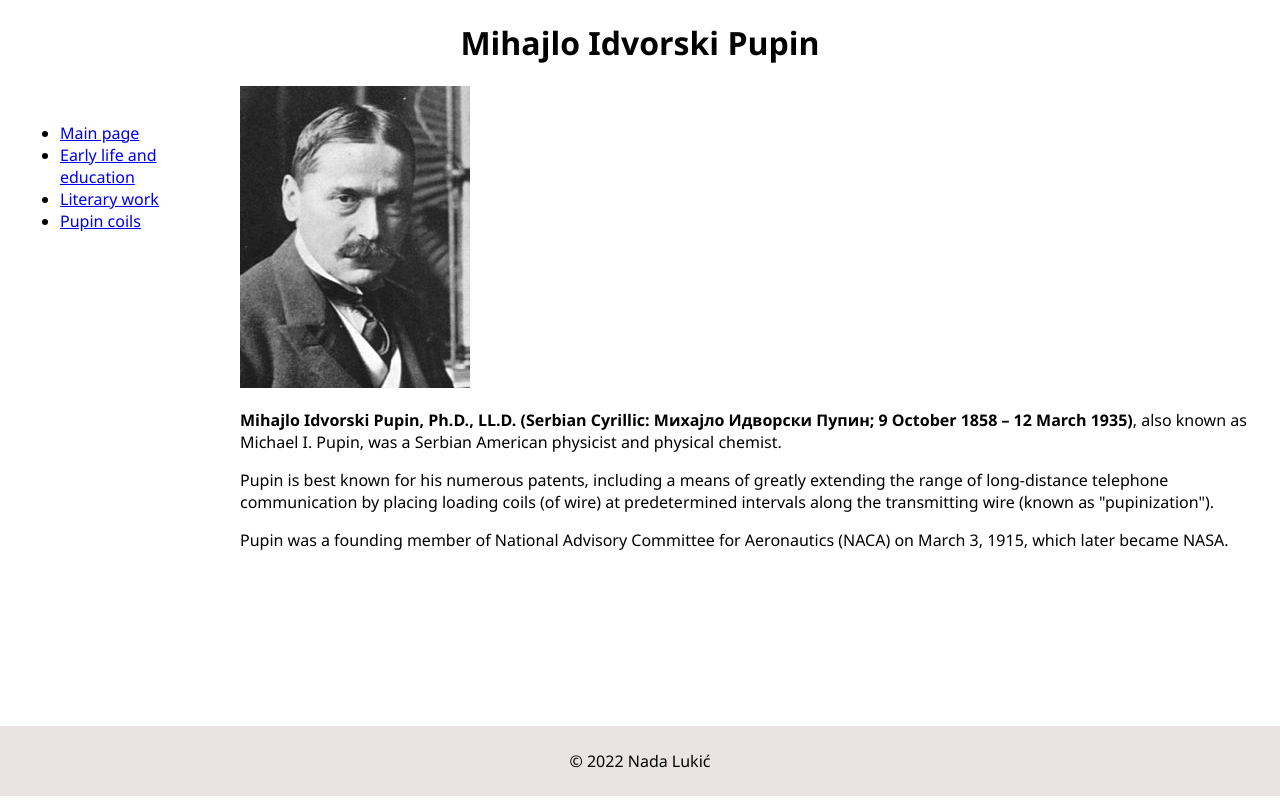
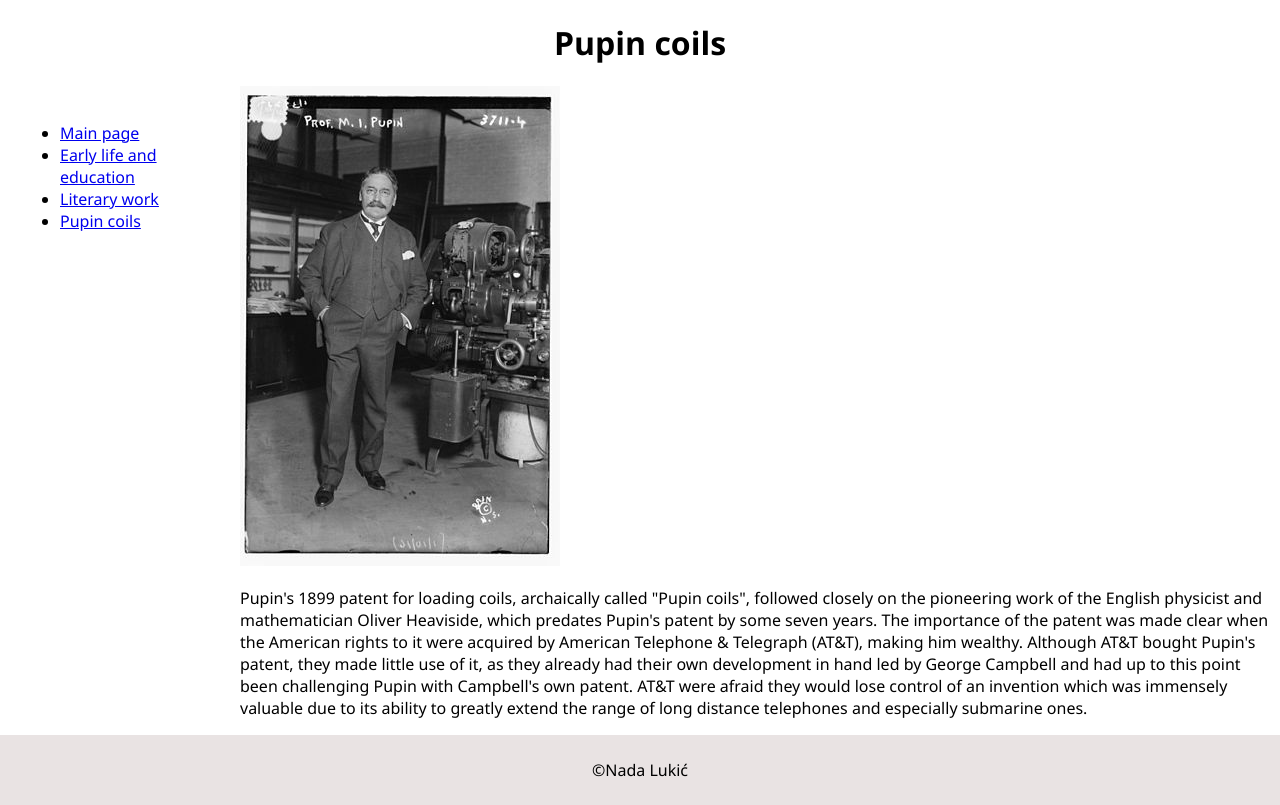
Before and after one commit to nadakl93/Pupin1, a plain HTML site: page index.html in a window 1280 px wide. Drawn offline with Linux system fonts and the light colour scheme.

Commit message:
Add files via upload

```diff
--- a/index.html
+++ b/index.html
@@ -2,37 +2,31 @@
 <html lang="en">
 <head>
     <meta charset="UTF-8">
-    <title>Main page</title>
-
-
+    <title>Pupin coils</title>
     <link rel="stylesheet" href="./style.css">
 </head>
 <body>
-   <header><h1>Mihajlo Idvorski Pupin</h1></header>
+    <header><h1>Pupin coils</h1></header>
 <main>
+
         <section id="content">
 
-        <img src="pupin.jpg" alt="Pupin">
-        <p> <strong>Mihajlo Idvorski Pupin, Ph.D., LL.D. (Serbian Cyrillic: Михајло Идворски Пупин; 9 October 1858 – 12 March 1935)</strong>, also known as Michael I. Pupin, was a Serbian American physicist and physical chemist.</p>
-        <p>Pupin is best known for his numerous patents, including a means of greatly extending the range of long-distance telephone communication by placing loading coils (of wire) at predetermined intervals along the transmitting wire (known as "pupinization").
-</p>
-        <p>Pupin was a founding member of National Advisory Committee for Aeronautics (NACA) on March 3, 1915, which later became NASA.</p>
+    <img src="pupin-1916.jpg" alt="Pupin">
+    <p>Pupin's 1899 patent for loading coils, archaically called "Pupin coils", followed closely on the pioneering work of the English physicist and mathematician Oliver Heaviside, which predates Pupin's patent by some seven years. The importance of the patent was made clear when the American rights to it were acquired by American Telephone & Telegraph (AT&T), making him wealthy. Although AT&T bought Pupin's patent, they made little use of it, as they already had their own development in hand led by George Campbell and had up to this point been challenging Pupin with Campbell's own patent. AT&T were afraid they would lose control of an invention which was immensely valuable due to its ability to greatly extend the range of long distance telephones and especially submarine ones.</p>
     </section><aside id="sidebar">
     <nav>
 <ul>
-                        <li><a href="index.html">Main page</a></li>
-                       <li><a href="../Mihajlo Pupin 1/early-life/index.html">Early life and education</a></li>
-                       <li><a href="../Mihajlo Pupin 1/literary-work/index.html">Literary work</a></li>
-                       <li><a href="../Mihajlo Pupin 1/pupin-coils/index.html">Pupin coils</a>
-                       </li>
+    <li><a href="../index.html">Main page</a></li>
+    <li><a href="../early-life/index.html">Early life and education</a></li>
+    <li><a href="../literary-work/index.html">Literary work</a></li>
+    <li><a href="index.html">Pupin coils</a></li>
+
 </ul>
 </nav>
     </aside>
 </main>
 <footer>
-
-        <p style="text-align: center;">&copy; 2022 Nada Lukić</p>
-
+    <p style="text-align: center;">&copy;Nada Lukić</p>
 </footer>
 </body>
 </html>
```
Also changed, not shown: pupin-1916.jpg (added), university.jpg (added). Lines whose indentation alone changed are shown as unchanged.
